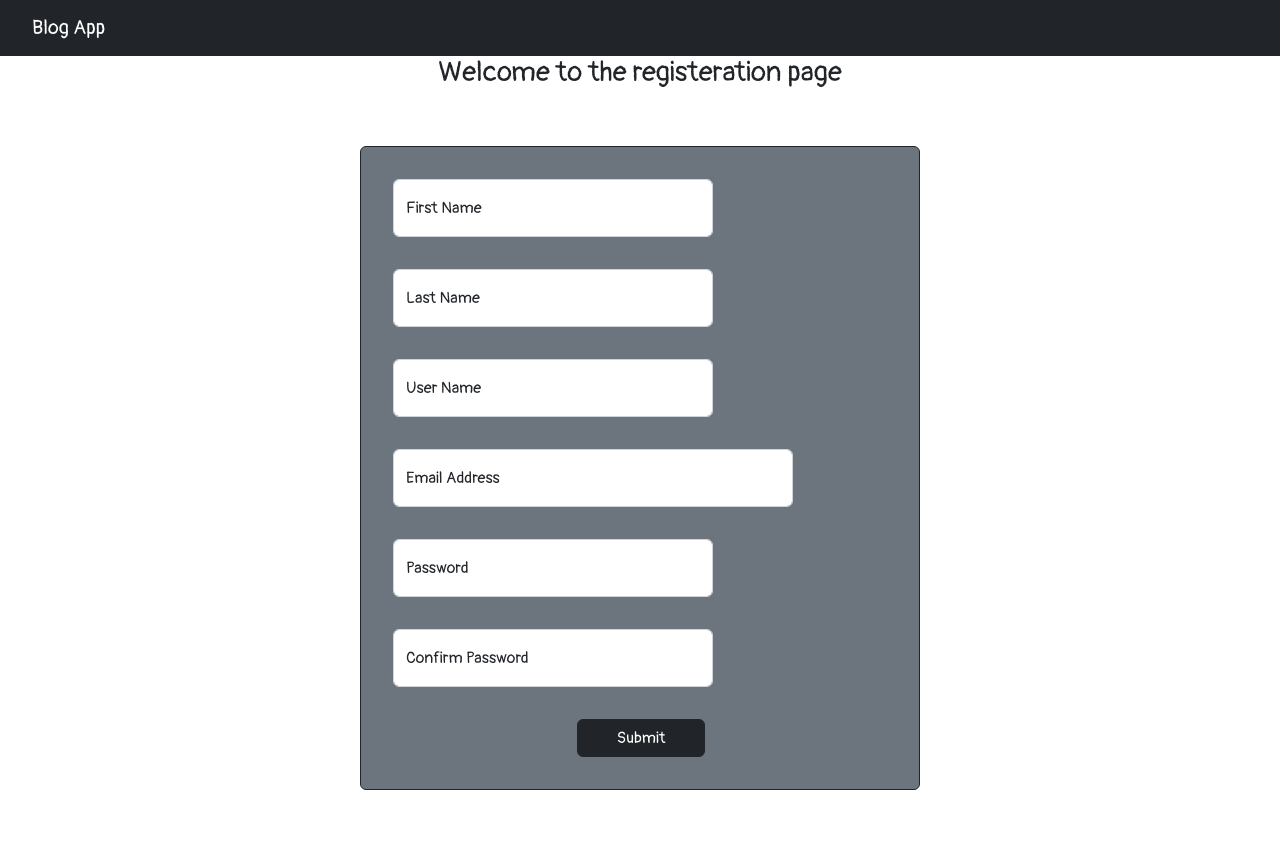
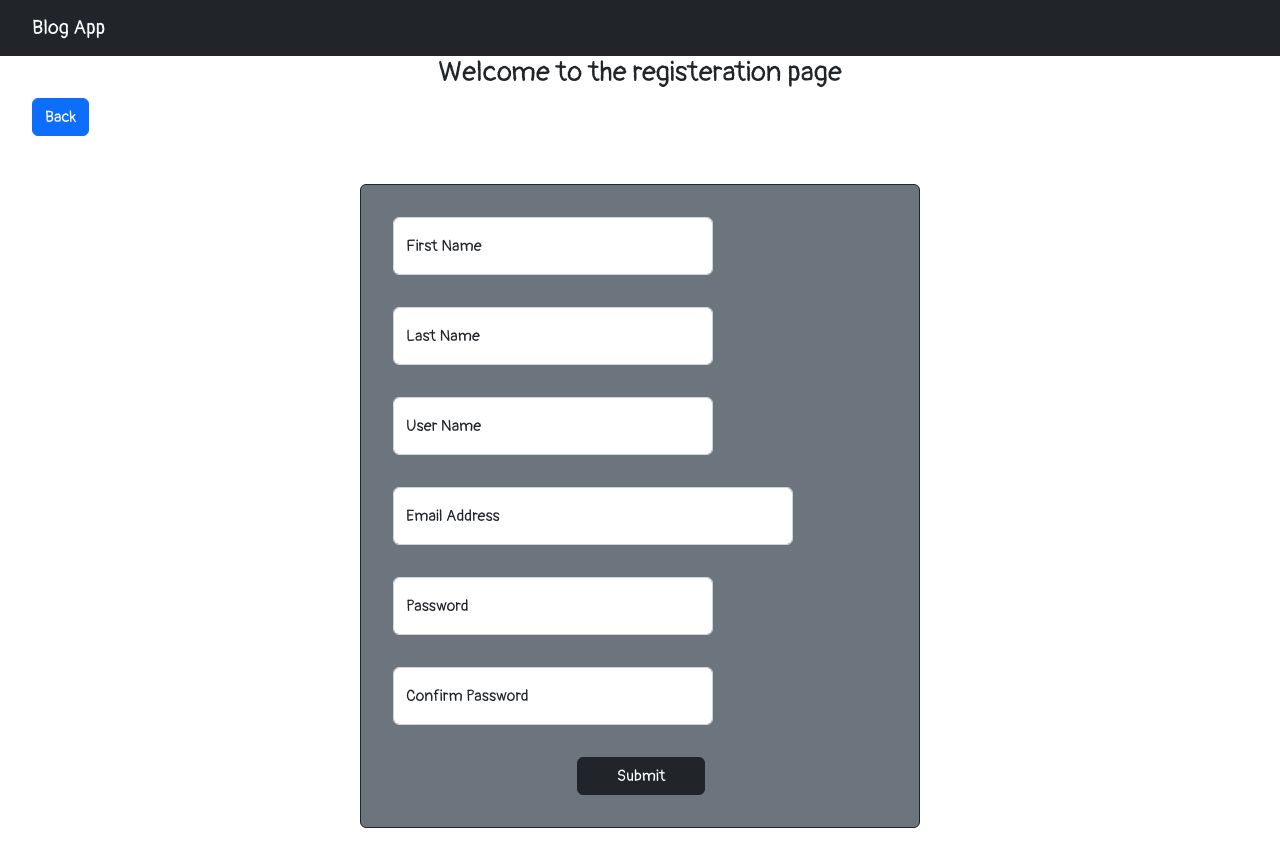
Before and after one commit to NeilJoseph019/BlogApp_2.0, a React (Create React App) app in the folder frontend/: page /register in a window 1280 px wide. Shown: the top 866 px of the page. Built offline with nearby package versions, Linux system fonts and the light colour scheme.

Commit message:
Added back button on the register page.

```diff
--- a/frontend/src/pages/register/Register.js
+++ b/frontend/src/pages/register/Register.js
@@ -1,5 +1,5 @@
 import React, {useReducer} from 'react'
-import {useNavigate} from 'react-router-dom'
+import {Link, useNavigate} from 'react-router-dom'
 import { Card, Form, FloatingLabel, Button } from 'react-bootstrap'
 
 import axios from 'axios'
@@ -83,9 +83,13 @@
 
   return (
     <div >
-        <section style={{ display:'flex', justifyContent:'center', alignItems:'center'}}>
+
+        <section style={{ display:'flex', justifyContent: 'center', alignItems:'center'}}>
             <h3> Welcome to the registeration page</h3>
         </section>
+        <Link to={'/'} style={{ marginLeft: '2rem'}}>
+            <Button>Back</Button>
+        </Link>
         <section style={{ display:'flex', justifyContent:'center', alignItems:'center'}}>
             <Card
             border="dark"
```
